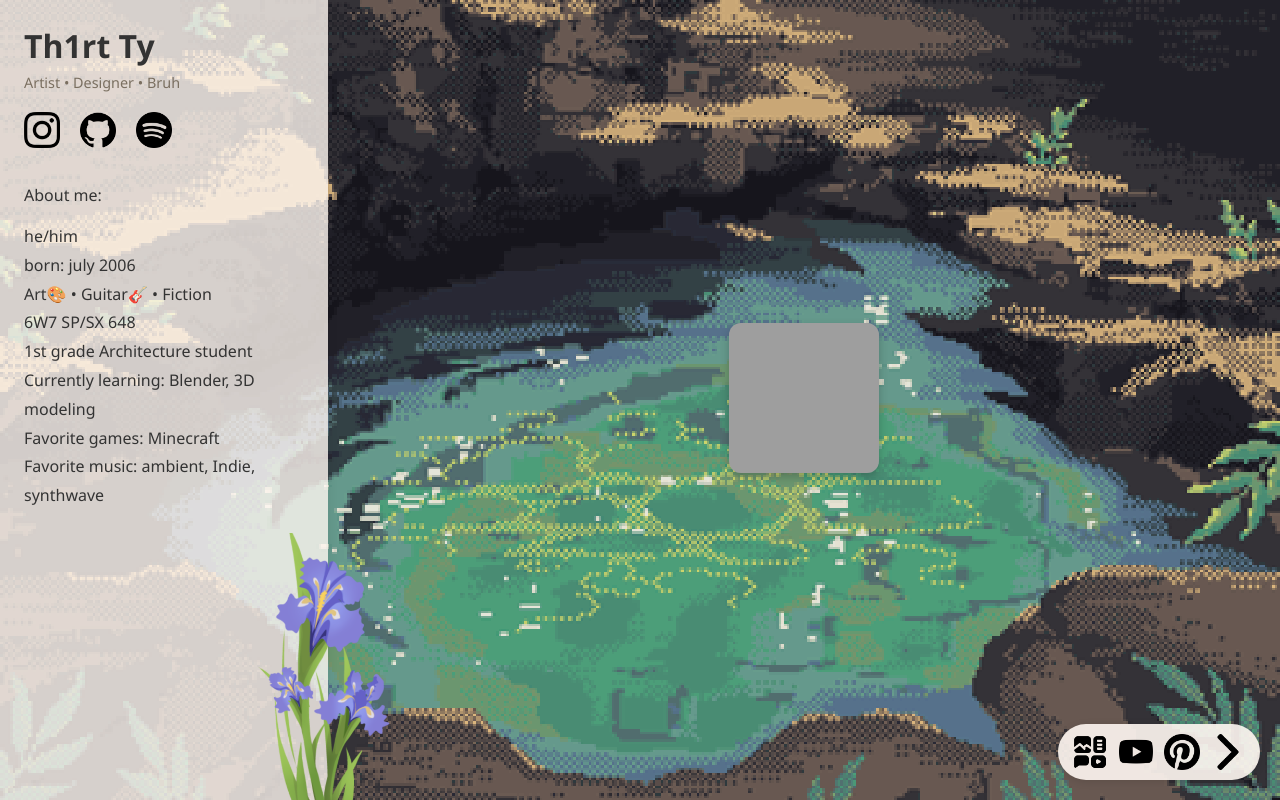
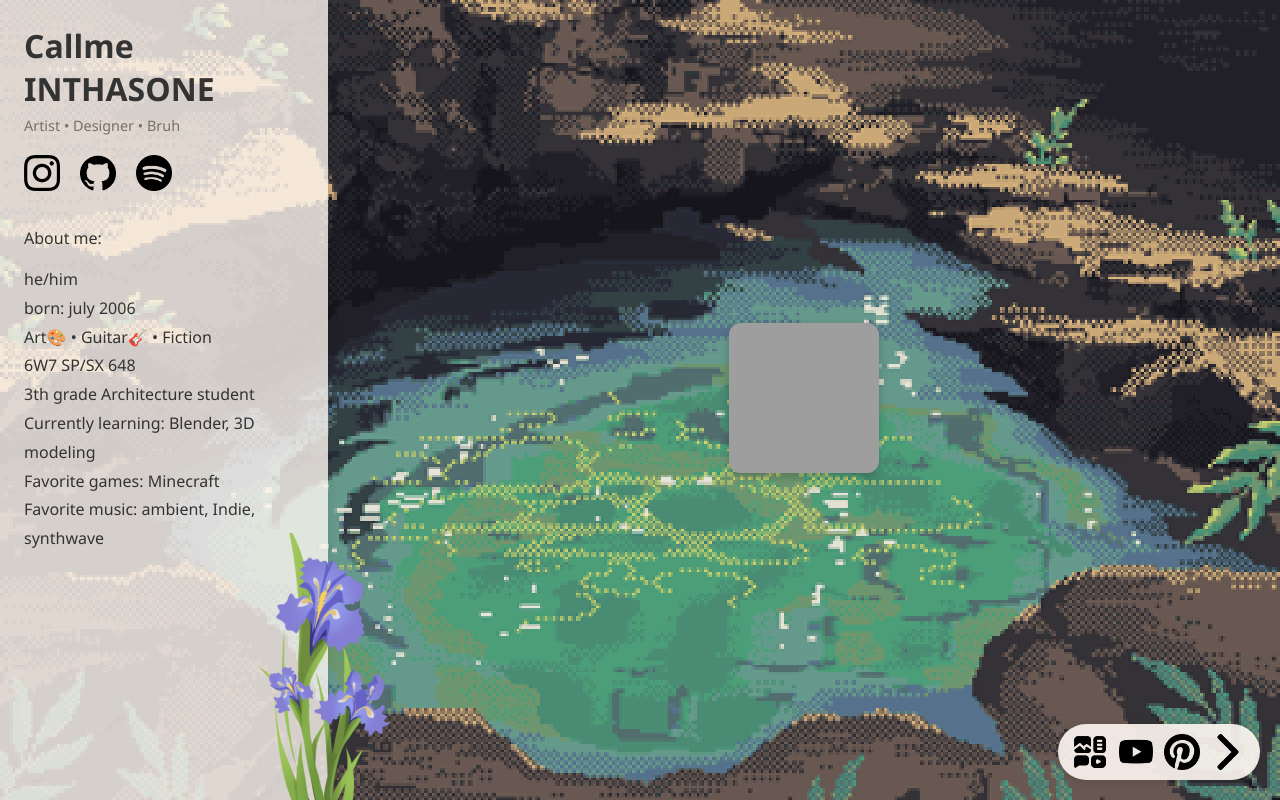
Before and after one commit to Th1rsty166/AboutMeByTh1rsty, a plain HTML site: page index.html in a window 1280 px wide. Drawn offline with Linux system fonts and the light colour scheme; grey boxes are pictures that could not be loaded.

Commit message:
Update personal information in index.html

```diff
--- a/index.html
+++ b/index.html
@@ -17,7 +17,7 @@
 
       <img src="image/iris.png" alt="flower" class="flower-img" />
 
-      <h1 class="name">Th1rt Ty</h1>
+      <h1 class="name">Callme INTHASONE</h1>
       <p class="subtitle">Artist • Designer • Bruh</p>
 
       <div class="icon-row">
@@ -37,7 +37,7 @@
           <li></li>
           <li>Art🎨 • Guitar🎸 • Fiction </li>
           <li>6W7 SP/SX 648</li>
-          <li>1st grade Architecture student</li>
+          <li>3th grade Architecture student</li>
           <li>Currently learning: Blender, 3D modeling</li>
           <!-- <li>Future plans: Game Design, Animation</li> -->
           <li>Favorite games: Minecraft</li>
@@ -53,7 +53,7 @@
       <div class="bottom-nav">
         <img src="image/content.png" id="hideButton" class="circle-icon" alt="Content" />
         <img src="image/youtube.png" class="circle-icon" alt="Youtube" onclick="window.open('https://youtube.com/@th1rsty166', '_blank')"/>
-        <img src="image/pinterest-logo.png" class="circle-icon" alt="Pinterest" onclick="window.open('https://www.pinterest.com/Th1rstyAngels/', '_blank')"/>
+        <img src="image/pinterest-logo.png" class="circle-icon" alt="Pinterest" onclick="window.open('https://pin.it/76Ov3eLrP', '_blank')"/>
         <img src="image/right-arrow.png" id="NextPage" class="arrow" alt="Arrow"/>
       </div>
     </main>
```
